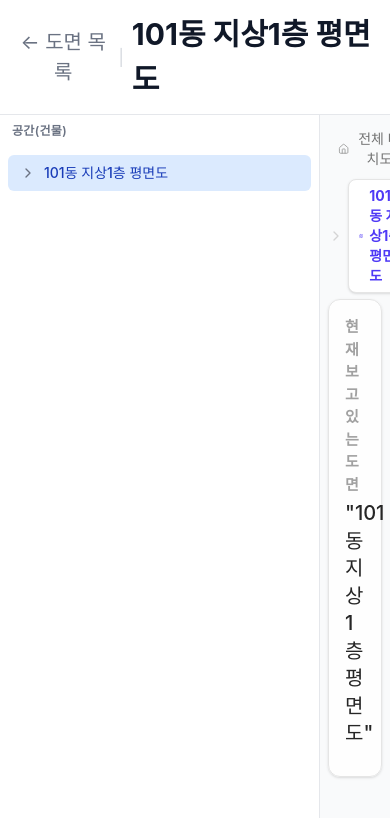
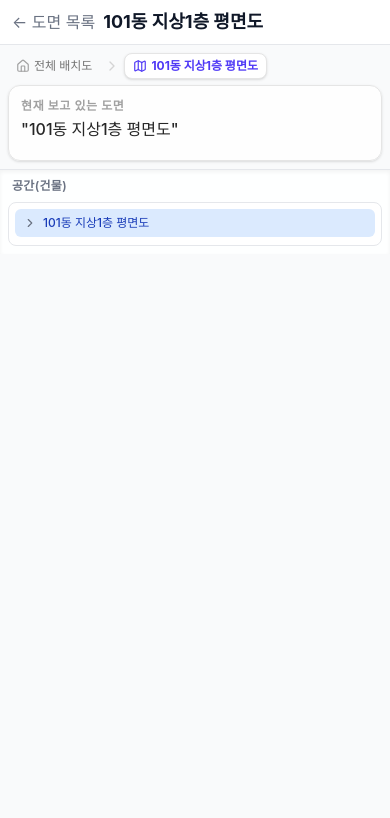
Before and after one commit to seong5/TimworkAssignment, a React (Vite) app: page /drawing/101building in a window 390 px wide. Shown: the top 818 px of the page. Built offline with nearby package versions, Linux system fonts and the light colour scheme.

Commit message:
반응형 수정 및 모바일 태블릿 UI 변경

```diff
--- a/src/features/drawing-explorer/ui/Breadcrumb.tsx
+++ b/src/features/drawing-explorer/ui/Breadcrumb.tsx
@@ -51,12 +51,12 @@ export function Breadcrumb({
 
   return (
     <div className="flex flex-col gap-1.5">
-      <div className="flex items-center gap-2">
+      <div className="flex flex-col gap-2 sm:flex-row sm:items-center">
         <nav aria-label="현재 위치" className="flex min-w-0 items-center">
           {path.length === 0 ? (
-            <div className="flex items-center gap-2 rounded-lg border border-dashed border-neutral-300 bg-neutral-100/50 px-6 py-4">
-              <MapPin className="h-4 w-4 animate-bounce text-neutral-400" />
-              <span className="text-sm font-medium text-neutral-500">조회할 공간을 선택하세요</span>
+            <div className="flex items-center gap-2 rounded-lg border border-dashed border-neutral-300 bg-neutral-100/50 px-4 py-3 sm:px-6 sm:py-4">
+              <MapPin className="h-3.5 w-3.5 shrink-0 animate-bounce text-neutral-400 sm:h-4 sm:w-4" />
+              <span className="text-xs font-medium text-neutral-500 sm:text-sm">조회할 공간을 선택하세요</span>
             </div>
           ) : (
             <ol className="flex flex-wrap items-center gap-1 sm:gap-1.5">
@@ -77,28 +77,28 @@ export function Breadcrumb({
                     )}
 
                     {isLast ? (
-                      <div className="flex items-center gap-1.5 rounded-lg border border-neutral-200 bg-white px-2.5 py-1.5 text-sm font-bold text-indigo-600 shadow-sm">
-                        {isSpace && <Map className="h-4 w-4" />}
-                        {isDiscipline && <Layers className="h-4 w-4" />}
-                        {isRevision && <GitCommit className="h-4 w-4" />}
-                        <span>{item.name}</span>
+                      <div className="flex items-center gap-1 rounded-lg border border-neutral-200 bg-white px-2 py-1 text-xs font-bold text-indigo-600 shadow-sm sm:gap-1.5 sm:px-2.5 sm:py-1.5 sm:text-sm">
+                        {isSpace && <Map className="h-3.5 w-3.5 sm:h-4 sm:w-4" />}
+                        {isDiscipline && <Layers className="h-3.5 w-3.5 sm:h-4 sm:w-4" />}
+                        {isRevision && <GitCommit className="h-3.5 w-3.5 sm:h-4 sm:w-4" />}
+                        <span className="truncate">{item.name}</span>
                       </div>
                     ) : isSpace ? (
                       <button
                         type="button"
                         onClick={() => onSelectDrawing(item.id)}
-                        className="group flex items-center gap-1.5 rounded-lg px-2.5 py-1.5 text-sm font-medium text-neutral-500 transition-all hover:bg-neutral-200/50 hover:text-neutral-900"
+                        className="group flex items-center gap-1 rounded-lg px-2 py-1 text-xs font-medium text-neutral-500 transition-all hover:bg-neutral-200/50 hover:text-neutral-900 sm:gap-1.5 sm:px-2.5 sm:py-1.5 sm:text-sm"
                       >
                         {isFirst && (
-                          <Home className="h-4 w-4 text-neutral-400 transition-colors group-hover:text-neutral-600" />
+                          <Home className="h-3.5 w-3.5 shrink-0 text-neutral-400 transition-colors group-hover:text-neutral-600 sm:h-4 sm:w-4" />
                         )}
-                        <span>{item.name}</span>
+                        <span className="truncate">{item.name}</span>
                       </button>
                     ) : (
-                      <span className="flex items-center gap-1.5 rounded-lg px-2.5 py-1.5 text-sm font-medium text-neutral-600">
-                        {isDiscipline && <Layers className="h-4 w-4 text-neutral-400" />}
-                        {isRevision && <GitCommit className="h-4 w-4 text-neutral-400" />}
-                        <span>{item.name}</span>
+                      <span className="flex items-center gap-1 rounded-lg px-2 py-1 text-xs font-medium text-neutral-600 sm:gap-1.5 sm:px-2.5 sm:py-1.5 sm:text-sm">
+                        {isDiscipline && <Layers className="h-3.5 w-3.5 shrink-0 text-neutral-400 sm:h-4 sm:w-4" />}
+                        {isRevision && <GitCommit className="h-3.5 w-3.5 shrink-0 text-neutral-400 sm:h-4 sm:w-4" />}
+                        <span className="truncate">{item.name}</span>
                       </span>
                     )}
                   </li>
@@ -110,12 +110,12 @@ export function Breadcrumb({
         {trailing != null ? <div className="shrink-0">{trailing}</div> : null}
       </div>
       {drawingName && (
-        <div className="rounded-xl border border-neutral-200 bg-white/80 px-4 py-4 shadow-sm">
-          <div className="mb-3">
-            <span className="mb-1 block text-[15px] font-bold uppercase tracking-wider text-neutral-400">
+        <div className="rounded-xl border border-neutral-200 bg-white/80 px-3 py-3 shadow-sm sm:px-4 sm:py-4">
+          <div className="mb-2 sm:mb-3">
+            <span className="mb-1 block text-xs font-bold uppercase tracking-wider text-neutral-400 sm:text-[15px]">
               현재 보고 있는 도면
             </span>
-            <p className="text-[20px] font-medium leading-snug text-neutral-800">
+            <p className="text-base font-medium leading-snug text-neutral-800 sm:text-lg md:text-[20px]">
               {disciplineShort ? (
                 <>
                   <span>"{drawingName}"</span>
@@ -137,10 +137,10 @@ export function Breadcrumb({
           </div>
           {revisionChanges.length > 0 && (
             <div>
-              <span className="mb-1 block text-[15px] font-bold uppercase tracking-wider text-neutral-400">
+              <span className="mb-1 block text-xs font-bold uppercase tracking-wider text-neutral-400 sm:text-[15px]">
                 변경 사항
               </span>
-              <ul className="list-inside list-disc space-y-0.5 text-[20px] text-neutral-700">
+              <ul className="list-inside list-disc space-y-0.5 text-sm text-neutral-700 sm:text-base md:text-[20px]">
                 {revisionChanges.map((change, i) => (
                   <li key={i}>{change}</li>
                 ))}
--- a/src/features/drawing-explorer/ui/DrawingViewer.tsx
+++ b/src/features/drawing-explorer/ui/DrawingViewer.tsx
@@ -11,7 +11,7 @@ export function DrawingViewer({ imageFilename, alt = '도면' }: DrawingViewerPr
   const src = DRAWINGS_BASE + imageFilename
 
   return (
-    <div className="flex min-h-0 flex-1 items-start justify-start overflow-auto">
+    <div className="flex min-h-0 flex-1 items-start justify-start overflow-auto p-2 sm:p-4">
       <img
         src={src}
         alt={alt}
--- a/src/features/drawing-explorer/ui/SpaceTree.tsx
+++ b/src/features/drawing-explorer/ui/SpaceTree.tsx
@@ -14,19 +14,19 @@ function RevisionList({
   onSelectImage?: (drawingId: string, disciplineKey: string, revisionVersion: string | null) => void
 }) {
   return (
-    <div className="ml-6 mt-0.5 overflow-hidden rounded-md border border-gray-200 bg-gray-50/80 py-1 shadow-sm">
+    <div className="ml-4 mt-0.5 overflow-hidden rounded-md border border-gray-200 bg-gray-50/80 py-1 shadow-sm sm:ml-6">
       <ul className="flex flex-col gap-0.5 py-1">
         {entries.map((entry, idx) => (
           <li key={`${entry.disciplineKey}-${entry.revisionVersion ?? 'base'}-${idx}`}>
             <button
               type="button"
               onClick={() => onSelectImage?.(drawingId, entry.disciplineKey, entry.revisionVersion)}
-              className="flex w-full items-center gap-2 px-3 py-1.5 text-left text-sm transition-colors hover:bg-gray-200"
+              className="flex w-full items-center gap-1.5 px-2 py-1.5 text-left text-xs transition-colors hover:bg-gray-200 sm:gap-2 sm:px-3 sm:text-sm"
             >
-              <ImageIcon className="h-3.5 w-3.5 shrink-0 text-gray-400" />
+              <ImageIcon className="h-3 w-3 shrink-0 text-gray-400 sm:h-3.5 sm:w-3.5" />
               <span className="min-w-0 flex-1 truncate">
                 {entry.label}
-                {entry.date && <span className="ml-1.5 text-neutral-500">· {entry.date}</span>}
+                {entry.date && <span className="ml-1 text-neutral-500 sm:ml-1.5">· {entry.date}</span>}
               </span>
               {entry.isLatest && (
                 <span
@@ -88,7 +88,7 @@ export function SpaceTree({
   const renderDisciplineLevel = (drawingId: string) => {
     const groups = disciplinesByDrawingId[drawingId] ?? []
     return (
-      <div className="ml-4 flex flex-col gap-0.5 border-l border-gray-200 pl-2">
+      <div className="ml-3 flex flex-col gap-0.5 border-l border-gray-200 pl-1.5 sm:ml-4 sm:pl-2">
         {groups.map((group) => {
           const nodeKey = disciplineNodeKey(drawingId, group.disciplineKey)
           const isExpanded = expandedDisciplineKeys.has(nodeKey)
@@ -97,16 +97,16 @@ export function SpaceTree({
               <button
                 type="button"
                 onClick={() => handleDisciplineClick(drawingId, group.disciplineKey)}
-                className="flex items-center gap-2 rounded-md px-2.5 py-1.5 text-left text-sm transition-colors hover:bg-gray-100"
+                className="flex items-center gap-1.5 rounded-md px-2 py-1.5 text-left text-xs transition-colors hover:bg-gray-100 sm:gap-2 sm:px-2.5 sm:text-sm"
               >
                 <span className="shrink-0 text-gray-500" aria-hidden>
                   {isExpanded ? (
-                    <ChevronDown className="h-3.5 w-3.5" />
+                    <ChevronDown className="h-3 w-3 sm:h-3.5 sm:w-3.5" />
                   ) : (
-                    <ChevronRight className="h-3.5 w-3.5" />
+                    <ChevronRight className="h-3 w-3 sm:h-3.5 sm:w-3.5" />
                   )}
                 </span>
-                <Layers className="h-3.5 w-3.5 shrink-0 text-indigo-500" />
+                <Layers className="h-3 w-3 shrink-0 text-indigo-500 sm:h-3.5 sm:w-3.5" />
                 <span className="min-w-0 flex-1 truncate text-neutral-700">{group.label}</span>
               </button>
               {isExpanded && group.entries.length > 0 && (
@@ -124,14 +124,14 @@ export function SpaceTree({
   }
 
   return (
-    <div className="flex flex-col gap-0.5 p-2">
+    <div className="flex flex-col gap-0.5 p-1.5 sm:p-2">
       <nav className="flex flex-col gap-0.5" aria-label="공간(건물) 트리">
         {rootDrawing && (
           <div className="flex flex-col gap-0.5">
             <button
               type="button"
               onClick={() => handleDrawingClick(rootDrawing.id)}
-              className={`flex items-center gap-2 rounded-md px-3 py-2 text-left text-sm transition-colors ${
+              className={`flex items-center gap-1.5 rounded-md px-2 py-1.5 text-left text-xs transition-colors sm:gap-2 sm:px-3 sm:py-2 sm:text-sm ${
                 selectedDrawingId === rootDrawing.id
                   ? 'bg-blue-100 text-blue-800'
                   : 'hover:bg-gray-100'
@@ -139,19 +139,19 @@ export function SpaceTree({
             >
               <span className="shrink-0 text-gray-500" aria-hidden>
                 {expandedDrawingId === rootDrawing.id ? (
-                  <ChevronDown className="h-4 w-4" />
+                  <ChevronDown className="h-3.5 w-3.5 sm:h-4 sm:w-4" />
                 ) : (
-                  <ChevronRight className="h-4 w-4" />
+                  <ChevronRight className="h-3.5 w-3.5 sm:h-4 sm:w-4" />
                 )}
               </span>
-              <span className="truncate font-medium">{rootDrawing.name}</span>
+              <span className="min-w-0 truncate font-medium">{rootDrawing.name}</span>
             </button>
             {expandedDrawingId === rootDrawing.id &&
               (disciplinesByDrawingId[rootDrawing.id]?.length ?? 0) > 0 &&
               renderDisciplineLevel(rootDrawing.id)}
           </div>
         )}
-        <div className="ml-1 flex flex-col gap-0.5 border-l border-gray-200 pl-2">
+        <div className="ml-1 flex flex-col gap-0.5 border-l border-gray-200 pl-1.5 sm:pl-2">
           {childDrawings.map(({ id, name }) => {
             const isSelected = selectedDrawingId === id
             const isExpanded = expandedDrawingId === id
@@ -161,15 +161,15 @@ export function SpaceTree({
                 <button
                   type="button"
                   onClick={() => handleDrawingClick(id)}
-                  className={`flex items-center gap-2 rounded-md px-3 py-2 text-left text-sm transition-colors ${
+                  className={`flex items-center gap-1.5 rounded-md px-2 py-1.5 text-left text-xs transition-colors sm:gap-2 sm:px-3 sm:py-2 sm:text-sm ${
                     isSelected ? 'bg-blue-100 text-blue-800' : 'hover:bg-gray-100'
                   }`}
                 >
                   <span className="shrink-0 text-gray-500" aria-hidden>
                     {isExpanded ? (
-                      <ChevronDown className="h-4 w-4" />
+                      <ChevronDown className="h-3.5 w-3.5 sm:h-4 sm:w-4" />
                     ) : (
-                      <ChevronRight className="h-4 w-4" />
+                      <ChevronRight className="h-3.5 w-3.5 sm:h-4 sm:w-4" />
                     )}
                   </span>
                   <span className="min-w-0 flex-1 truncate">{name}</span>
--- a/src/widgets/drawing-explorer/DrawingExplorerWidget.tsx
+++ b/src/widgets/drawing-explorer/DrawingExplorerWidget.tsx
@@ -201,8 +201,8 @@ export function DrawingExplorerWidget({ slug }: DrawingExplorerWidgetProps) {
 
   if (!slug || !space) {
     return (
-      <div className="flex min-h-screen flex-col items-center justify-center gap-4 bg-gray-50">
-        <p className="text-gray-600">잘못된 공간 경로입니다.</p>
+      <div className="flex min-h-screen flex-col items-center justify-center gap-4 bg-gray-50 px-4 py-8">
+        <p className="text-center text-sm text-gray-600 sm:text-base">잘못된 공간 경로입니다.</p>
         <button
           type="button"
           onClick={() => navigate('/')}
@@ -216,16 +216,16 @@ export function DrawingExplorerWidget({ slug }: DrawingExplorerWidgetProps) {
 
   if (loading) {
     return (
-      <div className="flex min-h-screen items-center justify-center bg-gray-50">
-        <p className="text-gray-500">도면 데이터를 불러오는 중…</p>
+      <div className="flex min-h-screen items-center justify-center bg-gray-50 px-4">
+        <p className="text-sm text-gray-500 sm:text-base">도면 데이터를 불러오는 중…</p>
       </div>
     )
   }
 
   if (error || !data) {
     return (
-      <div className="flex min-h-screen flex-col items-center justify-center gap-4 bg-gray-50">
-        <p className="text-red-600">데이터를 불러올 수 없습니다. {error?.message}</p>
+      <div className="flex min-h-screen flex-col items-center justify-center gap-4 bg-gray-50 px-4 py-8">
+        <p className="text-center text-sm text-red-600 sm:text-base">데이터를 불러올 수 없습니다. {error?.message}</p>
         <button
           type="button"
           onClick={() => navigate('/')}
@@ -239,24 +239,26 @@ export function DrawingExplorerWidget({ slug }: DrawingExplorerWidgetProps) {
 
   return (
     <div className="flex min-h-screen flex-col bg-gray-50">
-      <header className="shrink-0 border-b border-gray-200 bg-white px-4 py-3">
-        <div className="flex items-center gap-2">
+      <header className="shrink-0 border-b border-gray-200 bg-white px-3 py-2 sm:px-4 sm:py-3">
+        <div className="flex min-w-0 items-center gap-2">
           <button
             type="button"
             onClick={() => navigate('/')}
-            className="text-[20px] text-gray-500 hover:text-gray-700"
+            className="shrink-0 text-base text-gray-500 hover:text-gray-700 sm:text-[20px]"
+            aria-label="도면 목록으로"
           >
             ← 도면 목록
           </button>
-          <span className="text-gray-300">|</span>
-          <h1 className="text-[30px] font-bold text-gray-900">
+          <span className="hidden shrink-0 text-gray-300 sm:inline">|</span>
+          <h1 className="min-w-0 truncate text-lg font-bold text-gray-900 sm:text-xl md:text-2xl lg:text-[30px]">
             {selection.drawingId ? data.drawings[selection.drawingId].name : data.project.name}
           </h1>
         </div>
       </header>
 
       <div className="flex flex-1 overflow-hidden">
-        <aside className="w-80 shrink-0 overflow-y-auto border-r border-gray-200 bg-white">
+        {/* PC 이상: 좌측 사이드바 트리 */}
+        <aside className="hidden w-72 shrink-0 overflow-y-auto border-r border-gray-200 bg-white lg:block xl:w-80">
           <div className="py-2">
             <h2 className="px-3 pb-2 text-xs font-semibold uppercase tracking-wide text-gray-500">
               공간(건물)
@@ -272,11 +274,11 @@ export function DrawingExplorerWidget({ slug }: DrawingExplorerWidgetProps) {
           </div>
         </aside>
 
-        <main className="flex min-h-0 flex-1 flex-col overflow-hidden">
+        <main className="flex min-h-0 min-w-0 flex-1 flex-col overflow-hidden">
           {selection.drawingId ? (
             compareMode && selection.disciplineKey ? (
               <>
-                <div className="shrink-0 flex flex-wrap items-center gap-2 border-b border-neutral-200 bg-neutral-50/80 px-4 py-2">
+                <div className="shrink-0 flex flex-wrap items-center gap-2 border-b border-neutral-200 bg-neutral-50/80 px-2 py-2 sm:px-4">
                   <span className="text-xs font-semibold text-neutral-500">기준(왼쪽)</span>
                   <select
                     value={compareLeft ?? ''}
@@ -324,7 +326,7 @@ export function DrawingExplorerWidget({ slug }: DrawingExplorerWidgetProps) {
               </>
             ) : (
               <>
-                <div className="shrink-0 p-2">
+                <div className="shrink-0 p-2 sm:p-2">
                   <Breadcrumb
                     pathIds={breadcrumbPathIds}
                     drawingNames={drawingNames}
@@ -350,10 +352,10 @@ export function DrawingExplorerWidget({ slug }: DrawingExplorerWidgetProps) {
                     )}
                     trailing={
                       (isCurrentLatestRevision || canCompare) ? (
-                        <div className="flex items-center gap-2">
+                        <div className="flex flex-wrap items-center gap-2">
                           {isCurrentLatestRevision && (
                             <span
-                              className="rounded-full bg-emerald-100 px-2.5 py-1 text-xs font-semibold text-emerald-700"
+                              className="rounded-full bg-emerald-100 px-2 py-0.5 text-xs font-semibold text-emerald-700 sm:px-2.5 sm:py-1"
                               title="현재 보고 있는 도면은 이 공종의 최신 리비전입니다"
                             >
                               ★ 최신 도면
@@ -364,7 +366,7 @@ export function DrawingExplorerWidget({ slug }: DrawingExplorerWidgetProps) {
                               <button
                                 type="button"
                                 onClick={handleEnterCompare}
-                                className="rounded-lg bg-indigo-600 px-3 py-1.5 text-sm font-medium text-white hover:bg-indigo-700"
+                                className="rounded-lg bg-indigo-600 px-2.5 py-1.5 text-xs font-medium text-white hover:bg-indigo-700 sm:px-3 sm:text-sm"
                               >
                                 리비전 비교
                               </button>
@@ -427,13 +429,31 @@ export function DrawingExplorerWidget({ slug }: DrawingExplorerWidgetProps) {
               </>
             )
           ) : (
-            <div className="flex flex-1 items-center justify-center p-4">
-              <p className="text-gray-500">
-                화면 좌측에서 공간(도면)을 선택하세요. 상단 브레드크럼과 컨텍스트 바에서 현재 위치와
+            <div className="flex flex-1 items-center justify-center p-4 sm:p-6">
+              <p className="text-center text-sm text-gray-500 sm:text-base">
+                <span className="lg:hidden">하단 트리에서 </span>
+                공간(도면)을 선택하세요. 상단 브레드크럼과 컨텍스트 바에서 현재 위치와
                 공종·리비전을 확인·선택할 수 있습니다.
               </p>
             </div>
           )}
+
+          {/* 모바일/태블릿: 하단 트리 영역 */}
+          <section className="border-t border-gray-200 bg-white/90 px-2 py-2 shadow-inner sm:px-3 sm:py-3 lg:hidden">
+            <h2 className="px-1 pb-2 text-xs font-semibold uppercase tracking-wide text-gray-500">
+              공간(건물)
+            </h2>
+            <div className="max-h-64 overflow-y-auto rounded-lg border border-gray-200 bg-white">
+              <SpaceTree
+                rootDrawing={rootDrawing}
+                childDrawings={childDrawings}
+                disciplinesByDrawingId={disciplinesByDrawingId}
+                selectedDrawingId={selection.drawingId}
+                onSelectDrawing={handleSelectDrawing}
+                onSelectImage={handleSelectImage}
+              />
+            </div>
+          </section>
         </main>
       </div>
     </div>
```
Also changed, not shown: src/features/drawing-explorer/ui/RevisionCompareView.tsx (+10 -10 lines), src/shared/ui/SearchBar.tsx (+4 -4 lines), src/widgets/space-list/SpaceListWidget.tsx (+14 -14 lines).
